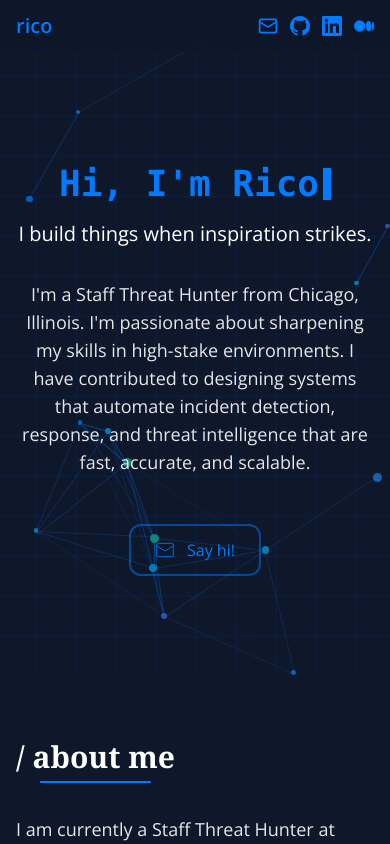
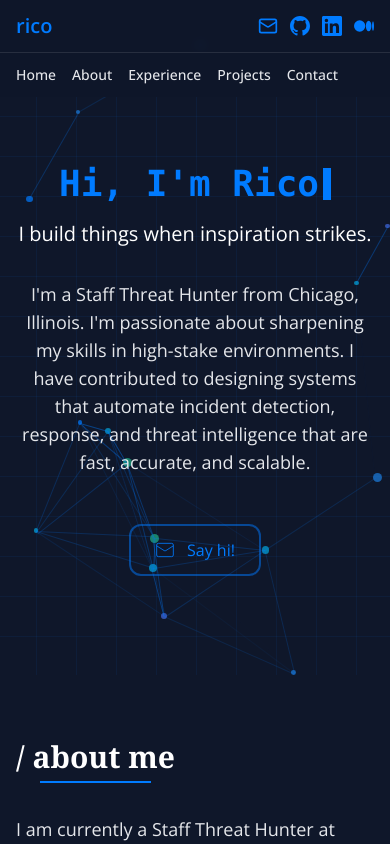
Before and after one commit to ricomanifesto/rico, a React (Vite) app: page / in a window 390 px wide. Shown: the top 844 px of the page. Built offline with nearby package versions, Linux system fonts and the light colour scheme.

Commit message:
Add mobile header navigation

```diff
--- a/src/components/Header.tsx
+++ b/src/components/Header.tsx
@@ -43,6 +43,22 @@ export default function Header() {
           ))}
         </div>
       </div>
+      <nav
+        aria-label="Mobile primary"
+        className="md:hidden border-t border-white/10 px-4 pb-3"
+      >
+        <div className="flex gap-4 overflow-x-auto whitespace-nowrap pt-3">
+          {headerNavItems.map((item) => (
+            <a
+              key={item.href}
+              href={item.href}
+              className="text-sm font-medium text-gray-200 transition-colors duration-300 hover:text-[#007bff] focus-visible:text-[#66b2ff] focus-visible:outline focus-visible:outline-2 focus-visible:outline-offset-4 focus-visible:outline-[#66b2ff]"
+            >
+              {item.label}
+            </a>
+          ))}
+        </div>
+      </nav>
     </header>
   );
 }
```
Also changed, not shown: scripts/check-source-navigation.mjs (+12 -0 lines).
